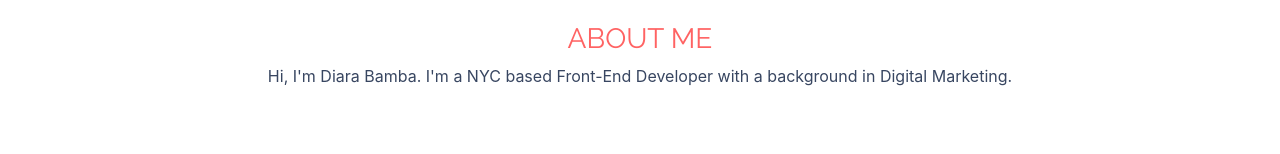
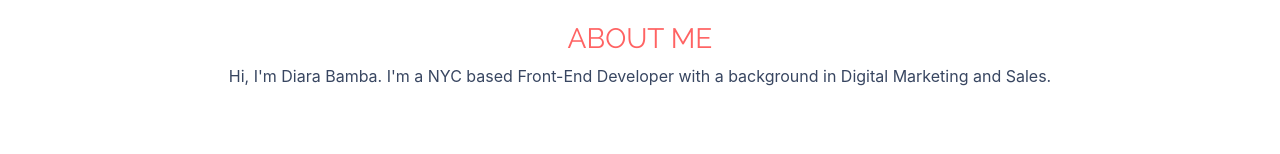
Before and after one commit to hellodiara/Portfolio, a plain HTML site: page index.html in a window 1280 px wide. Shown: the part 802-956 px from the top of the page. Drawn offline with nearby package versions, Linux system fonts and the light colour scheme; a script that the page names is missing; a web font is replaced by a local one.

Commit message:
update p

```diff
--- a/index.html
+++ b/index.html
@@ -46,7 +46,7 @@
   <div class="row">
     <div class="col-sm-12">
       <h3 class="section-title">About Me</h3>
-      <p>Hi, I'm Diara Bamba. I'm a NYC based Front-End Developer with a background in Digital Marketing.</p>
+      <p>Hi, I'm Diara Bamba. I'm a NYC based Front-End Developer with a background in Digital Marketing and Sales.</p>
     </div>
   </div>
 </section>
@@ -62,7 +62,7 @@
     </div>
     <div class="col-sm-6">
       <h5 class="subsection-title">Project/Product Management</h5>
-      <p>Web development is the perfect mixture of creativity (UI design) and structure (code). It's a skill that I am continuously growing. As a recent graduate of George Washington University's Full Stack Web Development program, it's usually what I'm doing in my free time.</p>
+      <p></p>
     </div>
   </div>
 </section> -->
```
